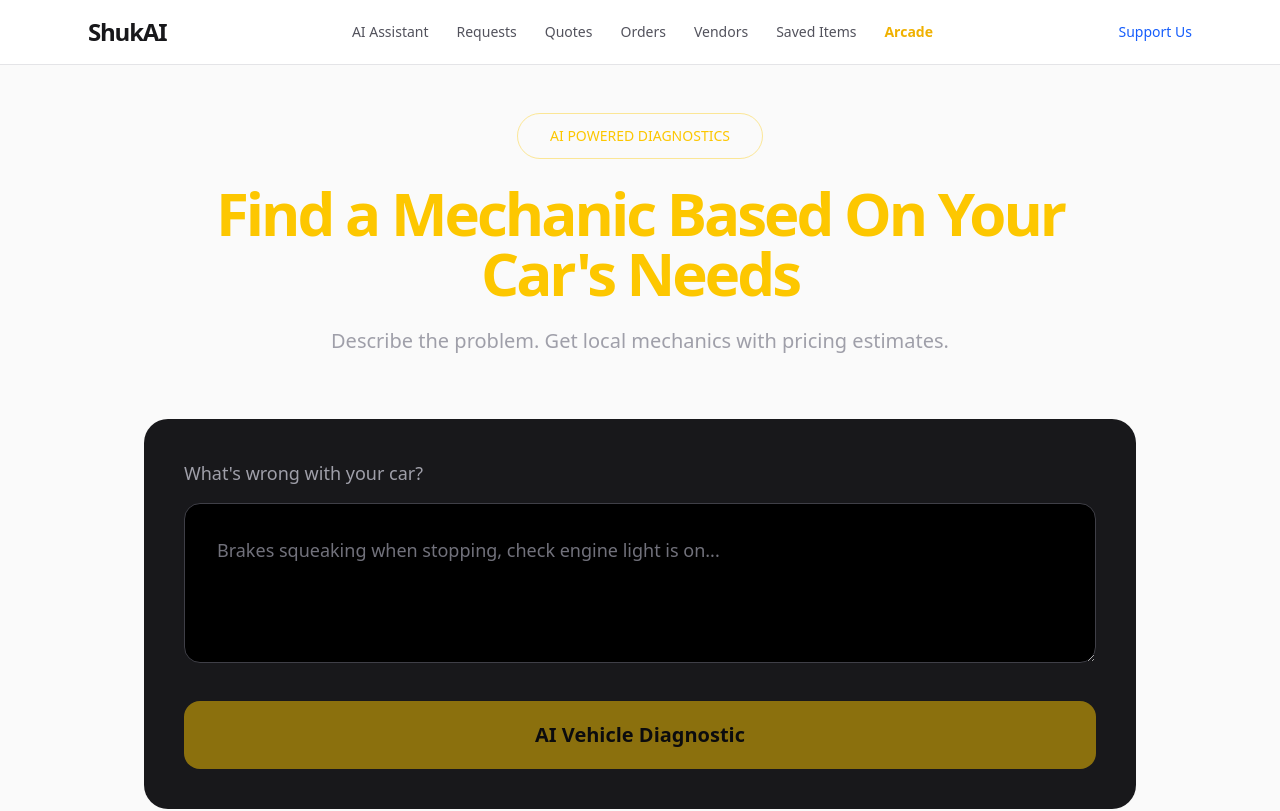
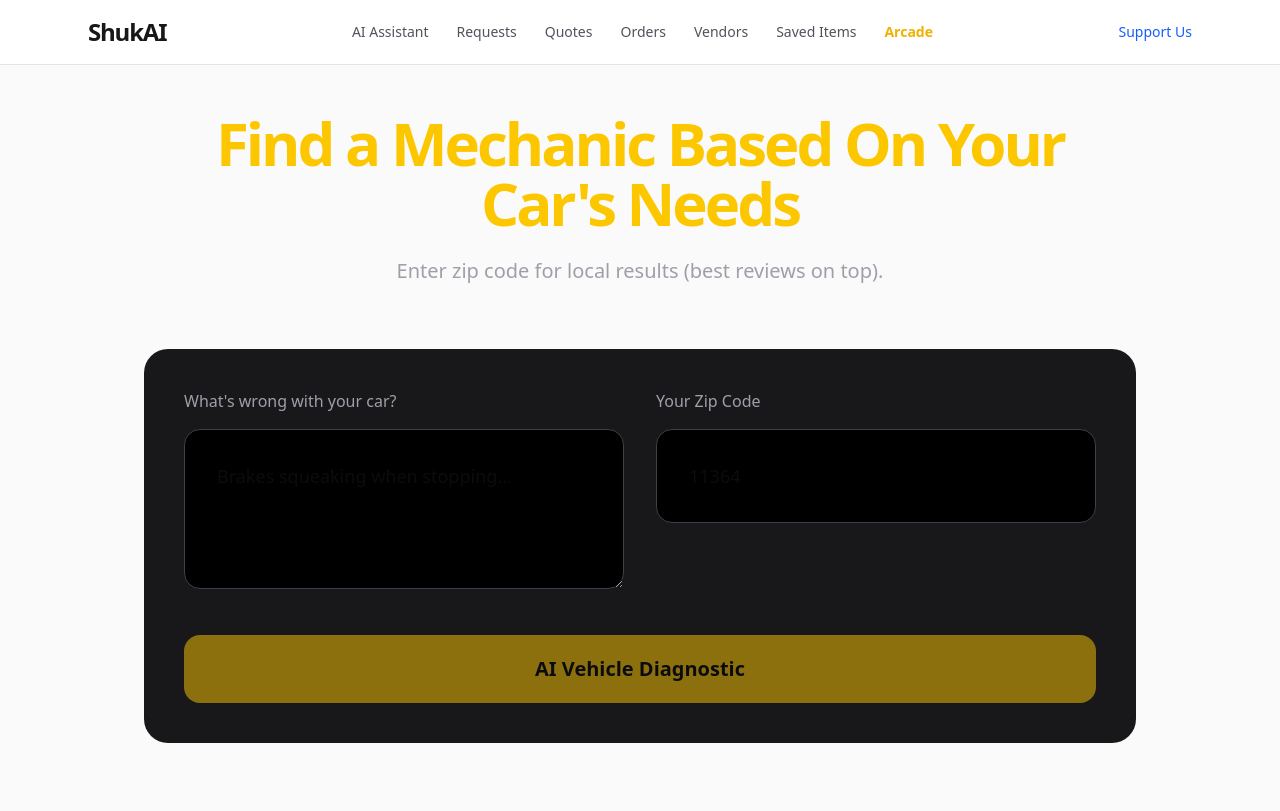
Before and after one commit to Gr33nstonecorp/shuka, a Next.js app: page /assistant in a window 1280 px wide. Shown: the top 811 px of the page. Built offline with nearby package versions, Linux system fonts and the light colour scheme.

Commit message:
Add zip code input and update error messages

```diff
--- a/app/assistant/page.tsx
+++ b/app/assistant/page.tsx
@@ -8,10 +8,12 @@ type Mechanic = {
   reason: string;
   distance: string;
   website: string;
+  rating: number;
 };
 
 export default function AssistantPage() {
   const [input, setInput] = useState("");
+  const [zip, setZip] = useState("");
   const [mechanics, setMechanics] = useState<Mechanic[]>([]);
   const [possibleCause, setPossibleCause] = useState("");
   const [loading, setLoading] = useState(false);
@@ -20,7 +22,7 @@ export default function AssistantPage() {
 
   const handleFindMechanic = async () => {
     if (!input.trim()) {
-      setError("Please describe the problem with your car.");
+      setError("Please describe the problem.");
       return;
     }
 
@@ -34,7 +36,7 @@ export default function AssistantPage() {
       const res = await fetch("/api/assistant", {
         method: "POST",
         headers: { "Content-Type": "application/json" },
-        body: JSON.stringify({ problem: input }),
+        body: JSON.stringify({ problem: input, zip }),
       });
 
       const data = await res.json();
@@ -43,12 +45,12 @@ export default function AssistantPage() {
         setError(data.error);
       } else if (data.mechanics) {
         setMechanics(data.mechanics);
-        setPossibleCause(data.possibleCause || "General diagnostic needed.");
+        setPossibleCause(data.possibleCause || "General diagnostic recommended.");
       } else {
         setError("No mechanics found.");
       }
     } catch (err) {
-      setError("Failed to fetch results. Please try again.");
+      setError("Failed to fetch results.");
     } finally {
       setLoading(false);
     }
@@ -62,29 +64,39 @@ export default function AssistantPage() {
   return (
     <div className="max-w-5xl mx-auto px-4 py-12">
       <div className="text-center mb-16">
-        <div className="inline-block border border-yellow-400/40 text-yellow-400 px-8 py-3 rounded-full text-sm mb-6">
-          AI POWERED DIAGNOSTICS
-        </div>
         <h1 className="text-6xl font-black tracking-tighter text-yellow-400 mb-6">
           Find a Mechanic Based On Your Car's Needs
         </h1>
-        <p className="text-zinc-400 text-xl max-w-2xl mx-auto">
-          Describe the problem. Get local mechanics with pricing estimates.
-        </p>
+        <p className="text-zinc-400 text-xl">Enter zip code for local results (best reviews on top).</p>
       </div>
 
       <div className="bg-zinc-900 rounded-3xl p-10 mb-16">
-        <p className="text-zinc-400 mb-4 text-lg">What's wrong with your car?</p>
-        <textarea
-          value={input}
-          onChange={(e) => setInput(e.target.value)}
-          placeholder="Brakes squeaking when stopping, check engine light is on..."
-          className="w-full bg-black border border-zinc-700 rounded-2xl p-8 text-lg text-white placeholder-zinc-500 min-h-[160px] focus:border-yellow-400"
-        />
+        <div className="grid md:grid-cols-2 gap-8">
+          <div>
+            <p className="text-zinc-400 mb-4">What's wrong with your car?</p>
+            <textarea
+              value={input}
+              onChange={(e) => setInput(e.target.value)}
+              placeholder="Brakes squeaking when stopping..."
+              className="w-full bg-black border border-zinc-700 rounded-2xl p-8 text-lg min-h-[160px]"
+            />
+          </div>
+          <div>
+            <p className="text-zinc-400 mb-4">Your Zip Code</p>
+            <input
+              type="text"
+              value={zip}
+              onChange={(e) => setZip(e.target.value)}
+              placeholder="11364"
+              className="w-full bg-black border border-zinc-700 rounded-2xl p-8 text-lg"
+            />
+          </div>
+        </div>
+
         <button
           onClick={handleFindMechanic}
           disabled={loading || !input.trim()}
-          className="mt-8 w-full bg-yellow-400 hover:bg-yellow-300 disabled:opacity-50 text-black font-semibold py-5 rounded-2xl text-xl transition"
+          className="mt-10 w-full bg-yellow-400 hover:bg-yellow-300 disabled:opacity-50 text-black font-semibold py-5 rounded-2xl text-xl"
         >
           {loading ? "Finding mechanics..." : "AI Vehicle Diagnostic"}
         </button>
@@ -101,16 +113,25 @@ export default function AssistantPage() {
 
       {mechanics.length > 0 && (
         <div>
-          <h2 className="text-4xl font-semibold mb-10 text-center">Recommended Mechanics</h2>
+          <h2 className="text-4xl font-semibold mb-10 text-center">Recommended Mechanics (Best Reviews First)</h2>
 
           <div className="grid md:grid-cols-2 lg:grid-cols-3 gap-8 mb-16">
             {mechanics.map((m, i) => (
               <div key={i} className="bg-zinc-900 rounded-3xl p-10 border border-zinc-800 hover:border-yellow-400/50 transition">
-                <div className="text-5xl mb-6">🔧</div>
-                <h3 className="text-2xl font-semibold mb-2">{m.name}</h3>
-                <div className="text-5xl font-black text-yellow-400 mb-1">${m.price}</div>
-                <p className="text-sm text-zinc-400 mb-6">{m.distance}</p>
+                <div className="flex justify-between items-start mb-6">
+                  <div>
+                    <h3 className="text-2xl font-semibold">{m.name}</h3>
+                    <div className="text-yellow-400 text-5xl font-black mt-2">${m.price}</div>
+                  </div>
+                  <div className="text-right">
+                    <div className="text-sm text-zinc-400">Distance</div>
+                    <div className="text-xl font-medium">{m.distance}</div>
+                    <div className="text-yellow-400">★ {m.rating}</div>
+                  </div>
+                </div>
+
                 <p className="text-zinc-300 mb-8">{m.reason}</p>
+
                 <a
                   href={m.website}
                   target="_blank"
@@ -139,7 +160,6 @@ export default function AssistantPage() {
           </div>
 
           <p className="text-3xl font-semibold mb-10">Problem: {input}</p>
-
           {possibleCause && <p className="text-xl mb-8 text-zinc-600">Possible Cause: {possibleCause}</p>}
 
           <table className="w-full mb-12 text-lg">
```
